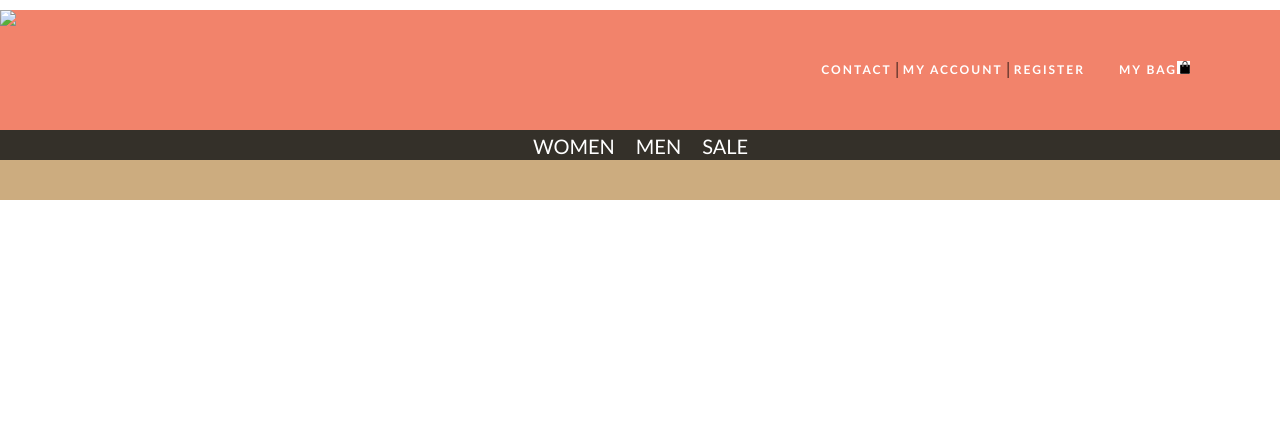
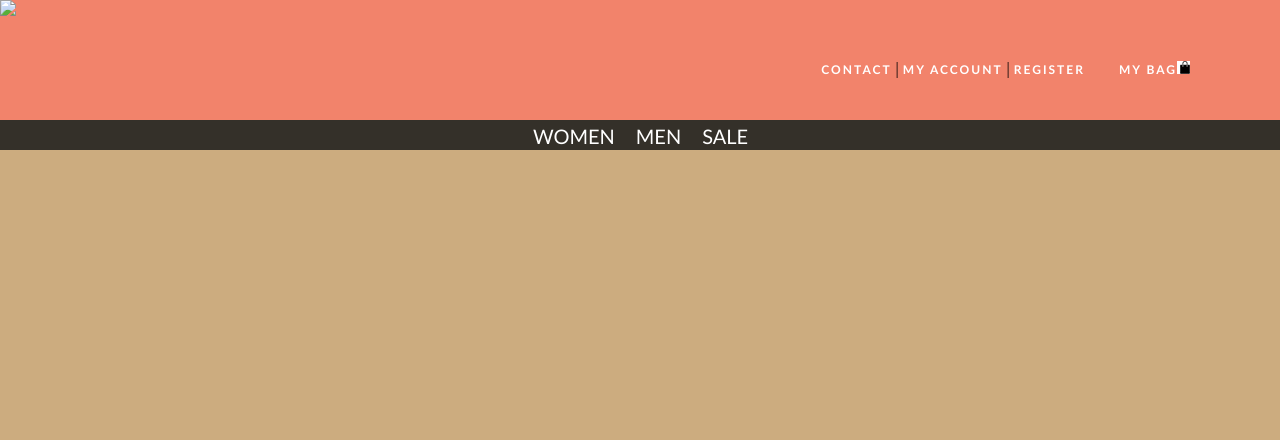
Before and after one commit to JasperVanEck/webDB13MC1, a PHP site: page /check_order_info.html in a window 1280 px wide. Shown: the top 440 px of the page. Run offline with PHP 8.4, Linux system fonts and the light colour scheme.

Commit message:
witte balken weg

```diff
--- a/style.css
+++ b/style.css
@@ -4,6 +4,8 @@ body
 	padding: 0px;
 	outline: none;
 	border: 0px;
+		background-image: url('bg.png');
+		        background-repeat: y;
 }
 
 #header
@@ -11,7 +13,6 @@ body
 	background-color: #f2836b;
 	height: 120px;
 	width: 100%;
-	margin-top:10px;
 }
 
 #headermenu
@@ -40,7 +41,7 @@ body
 	font-family: trebuchet ms;
 	font-size: 12px;
 	letter-spacing: 2px;
-	color:#ffffff;;
+	color:#ffffff;
 }
 
 #headermenu a:hover
@@ -83,6 +84,7 @@ body
         overflow:hidden;
         position:relative;
 }
+
 #menu ul
 {
         clear:left;
@@ -94,6 +96,7 @@ body
         left:50%;
         text-align:center;
 }
+
 #menu ul li
 {
         display:block;
@@ -104,6 +107,7 @@ body
         position:relative;
         right:50%;
 }
+
 #menu ul li a
 {
         display:block;
@@ -117,7 +121,7 @@ body
 
 #main
 {
-	background-image: url('bg.png');
+
 	min-height: 100%;
 	width: 100%;
 	padding-top:40px;
@@ -125,7 +129,7 @@ body
         position: relative;
         margin: 0 auto;
         height:auto !important;
-        background-repeat: y;
+
 }
 
 #footer
```
Lines whose indentation alone changed are shown as unchanged.
